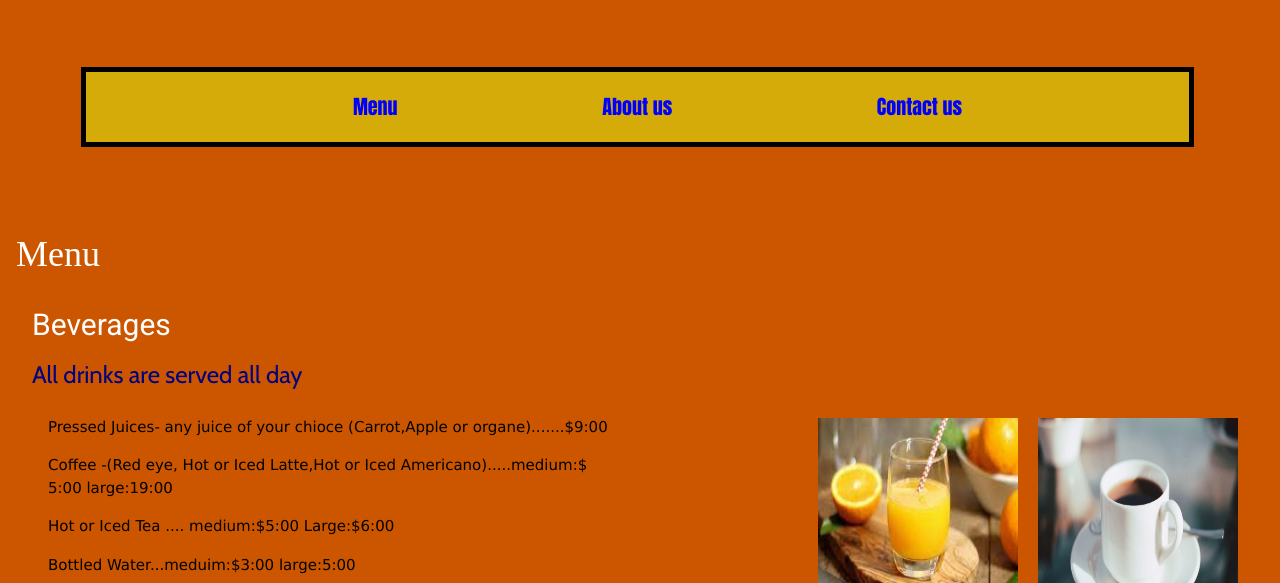
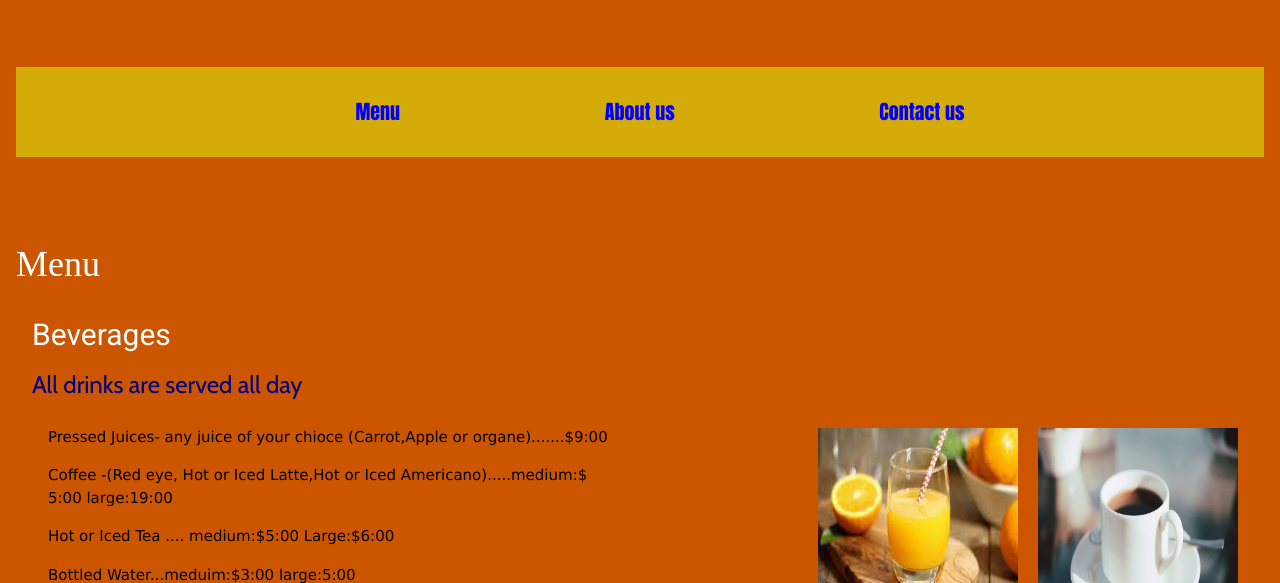
Before and after one commit to amad98-art/amad98-art.Resturant.github.io, a plain HTML site: page index.html in a window 1280 px wide. Shown: the part 217-800 px from the top of the page. Drawn offline with nearby package versions, Linux system fonts and the light colour scheme; a web font is replaced by a local one.

Commit message:
Add files via upload

```diff
--- a/css/styles.css
+++ b/css/styles.css
@@ -12,12 +12,12 @@ header h1 {
    z-index:5;
 }
 nav {
-    border: 5px solid black;
-    margin: 80px;
+    /* border: 5px solid black; */
+    padding: 10px 0;
     margin-top: 70px;
     margin-bottom: 70px;
-    margin-right: 70px;
-    margin-left: 65px;
+    /* margin-right: 70px;
+    margin-left: 65px; */
     font-family:  'Anton';
     font-size: 20px;
     background-color: #d5ab09;
@@ -88,7 +88,6 @@ section h2,div h2 {
 }
 
  footer{
-    border: 4px solid black;
     /* background-color: rgb(111,75,62); */
     margin-top: 14px;
     margin-bottom: 14px;
```
